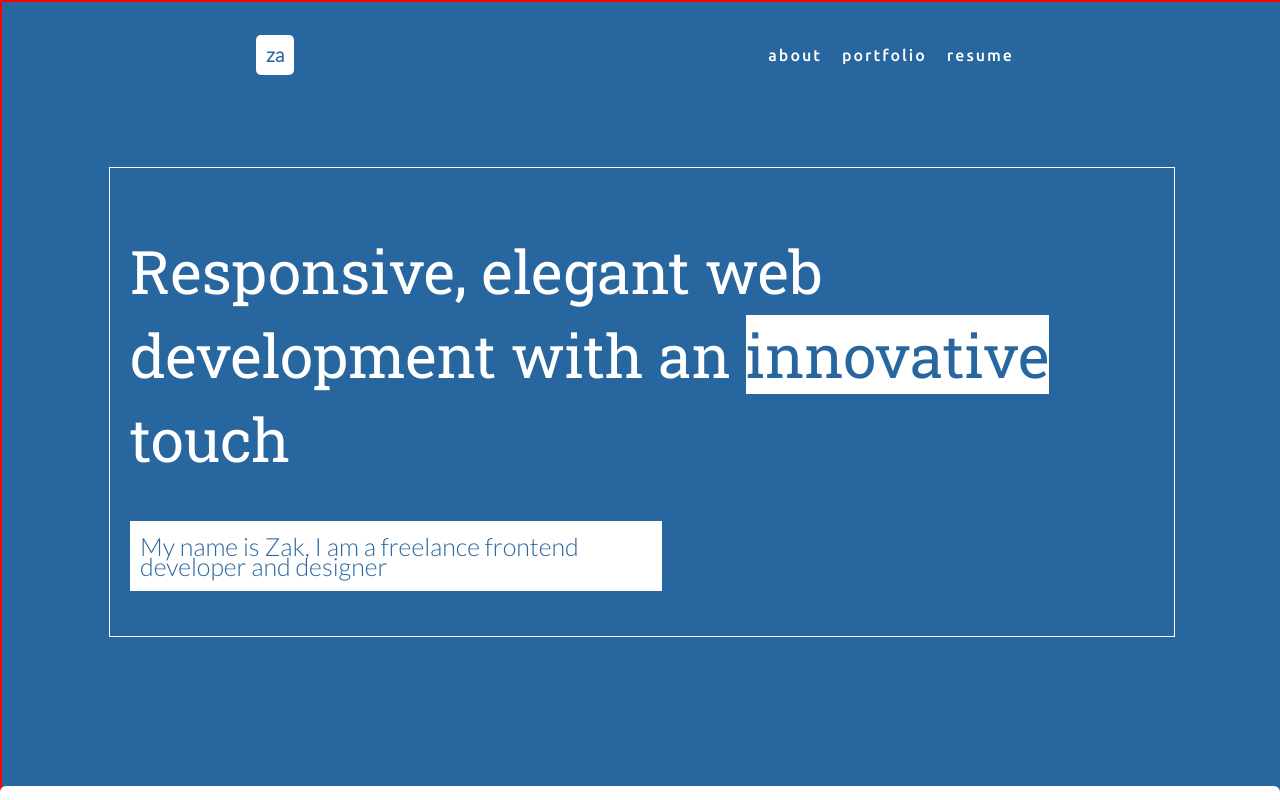
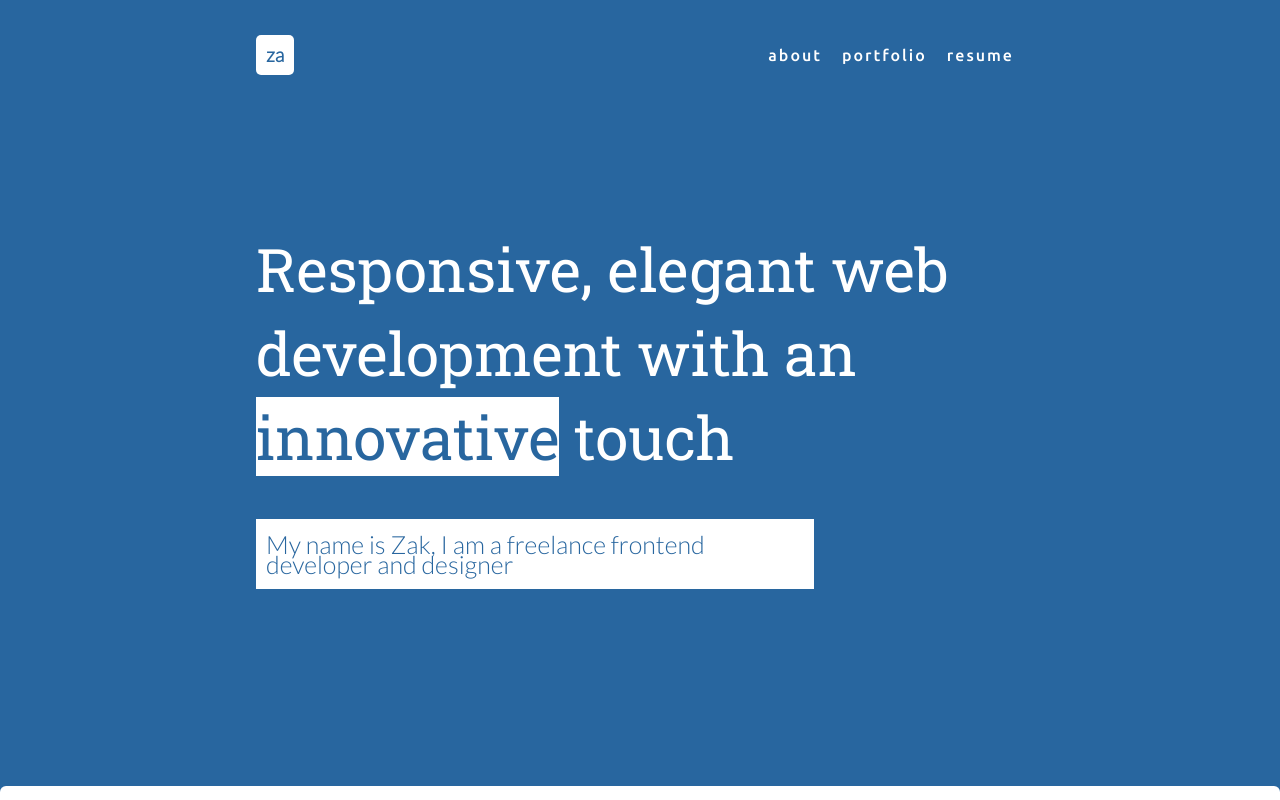
Before and after one commit to zakali22/Porfolio-2, a React app: page / in a window 1280 px wide. Shown: the top 800 px of the page. Built offline with nearby package versions, Linux system fonts and the light colour scheme.

Commit message:
Re-organise the project-display section

```diff
--- /dev/null
+++ b/src/component/Headline/ImageContainer.js
@@ -0,0 +1,18 @@
+import React, { Component } from "react";
+
+class ImageContainer extends Component {
+  render() {
+    const bStyle = {
+      backgroundImage: `url(${this.props.backgroundImage})`,
+      backgroundPosition: "top",
+      backgroundSize: "cover"
+    };
+    return (
+      <div style={bStyle}>
+        <span className="projects__image--desc">{this.props.projectName}</span>
+      </div>
+    );
+  }
+}
+
+export default ImageContainer;
--- a/src/component/Headline/ProjectDisplay.js
+++ b/src/component/Headline/ProjectDisplay.js
@@ -1,6 +1,6 @@
 import React, { Component } from "react";
 import PropTypes from "prop-types";
-import styled from "styled-components";
+import ImageContainer from "./ImageContainer";
 
 // Images
 import Git from "../../images/git.JPG";
@@ -8,12 +8,6 @@ import iGallery from "../../images/igallery-display.png";
 import Spacey from "../../images/spacey.JPG";
 import Weather from "../../images/weather.jpg";
 import BD from "../../images/bd-display.png";
-
-const ImageContainer = styled.div`
-  background-image: url(${props => props.backgroundImage});
-  background-position: top;
-  background-size: cover;
-`;
 
 class ProjectDisplay extends Component {
   static Images = [
@@ -30,9 +24,10 @@ class ProjectDisplay extends Component {
           {ProjectDisplay.Images.map(project => {
             return (
               <a href={project.link} className="projects__image">
-                <ImageContainer backgroundImage={project.image}>
-                  <span className="projects__image--desc">{project.name}</span>
-                </ImageContainer>
+                <ImageContainer
+                  backgroundImage={project.image}
+                  projectName={project.name}
+                />
               </a>
             );
           })}
--- a/src/sass/base/_typography.scss
+++ b/src/sass/base/_typography.scss
@@ -64,7 +64,7 @@ body {
       font-weight: 200;
       background: var(--white);
       color: var(--light-blue);
-      width: 50%;
+      width: 70%;
       padding: 1.5rem 1rem;
     }
   }
--- a/src/sass/layout/_jumbotron.scss
+++ b/src/sass/layout/_jumbotron.scss
@@ -9,9 +9,7 @@
   display: flex;
   justify-content: center;
   align-items: center;
-  border: 2px solid red;
   .container {
-    width: 80%;
-    border: 1px solid white;
+    width: 60%;
   }
 }
```
